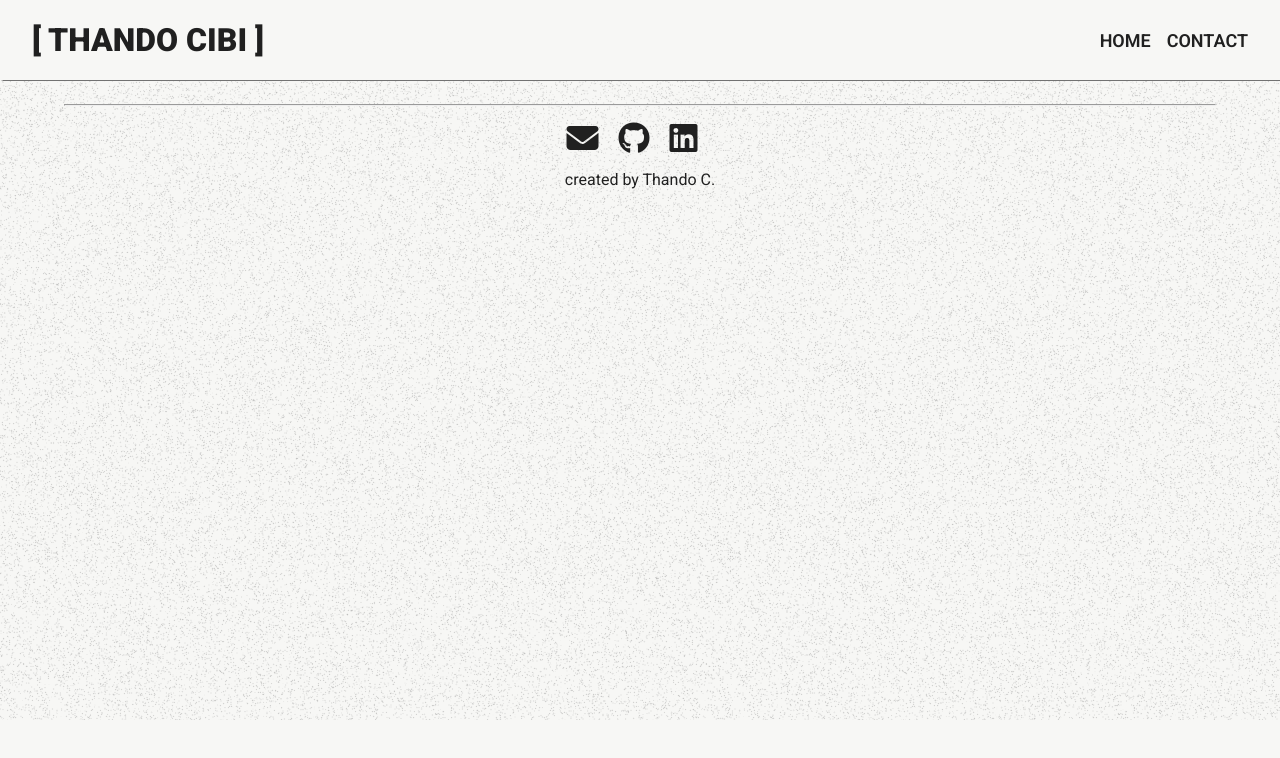
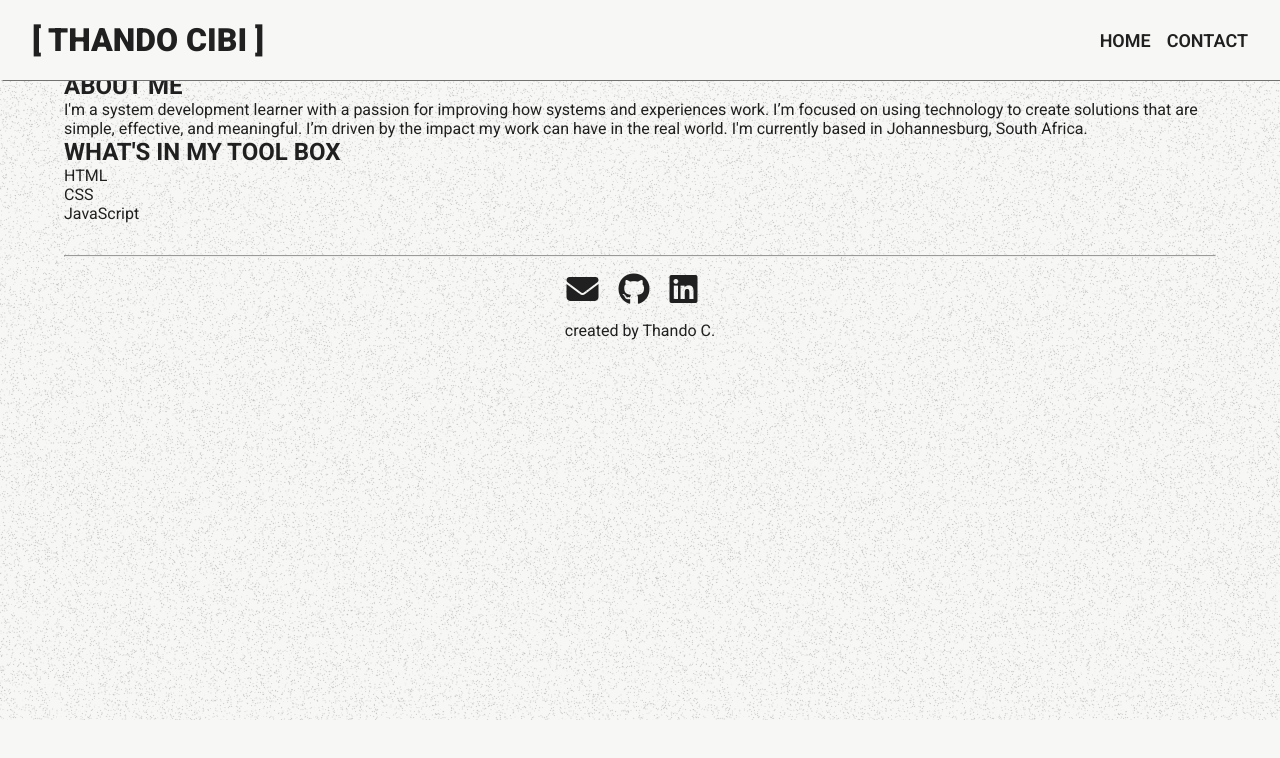
Before and after one commit to thxndoc/my-cv-site, a plain HTML site: page index.html in a window 1280 px wide. Drawn offline with Linux system fonts and the light colour scheme.

Commit message:
Add 'about me' section

```diff
--- a/index.html
+++ b/index.html
@@ -32,6 +32,18 @@
 
 <!--main content section-->
 <main>
+    <!--about me section-->
+    <section class="about-me">
+        <h1>ABOUT ME</h1>
+        <p>I'm a system development learner with a passion for improving how systems and experiences work. I’m focused on using technology to create solutions that are simple, effective, and meaningful. I’m driven by the impact my work can have in the real world. I'm currently based in Johannesburg, South Africa.</p>
+
+        <h2>WHAT'S IN MY TOOL BOX</h2>
+        <div class="tech-stack-container">
+            <p class="tech-stack">HTML</p>
+            <p class="tech-stack">CSS</p>
+            <p class="tech-stack">JavaScript</p>
+        </div>
+    </section>
 
 </main>
 
```
